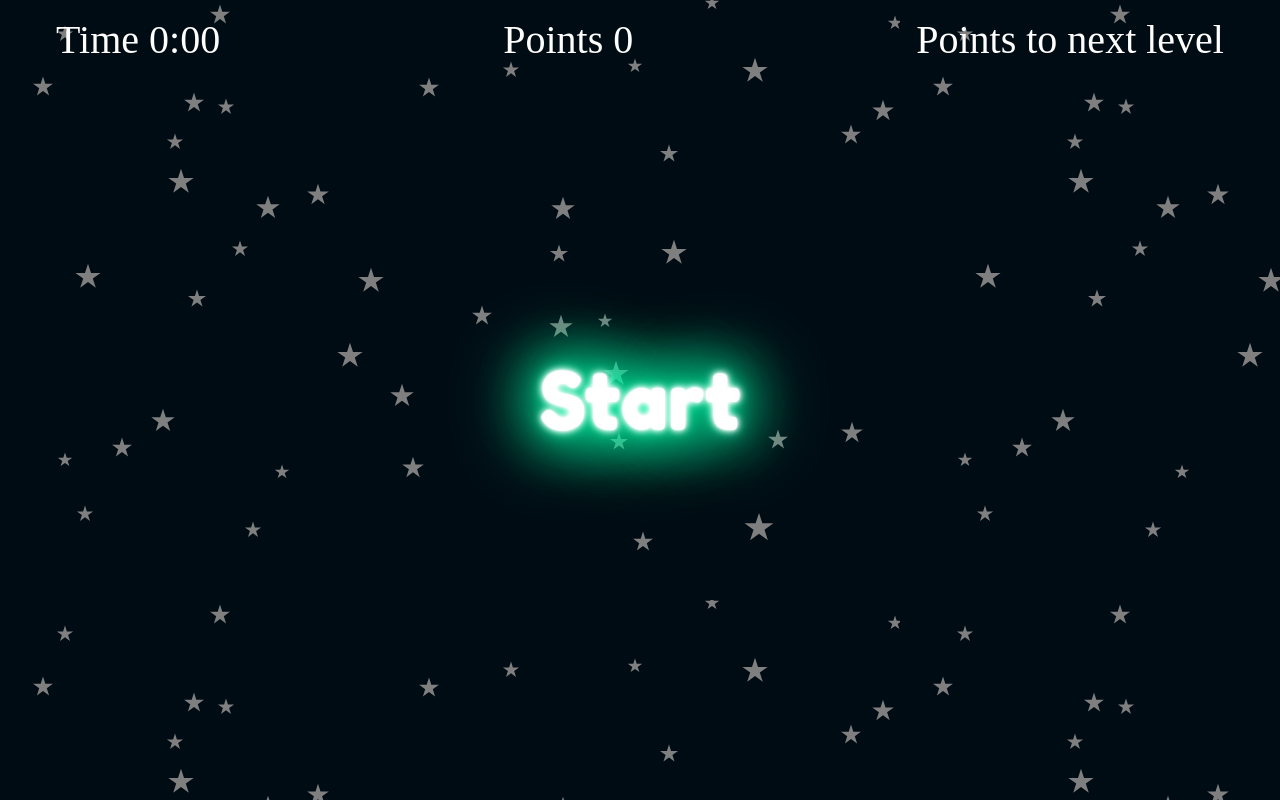
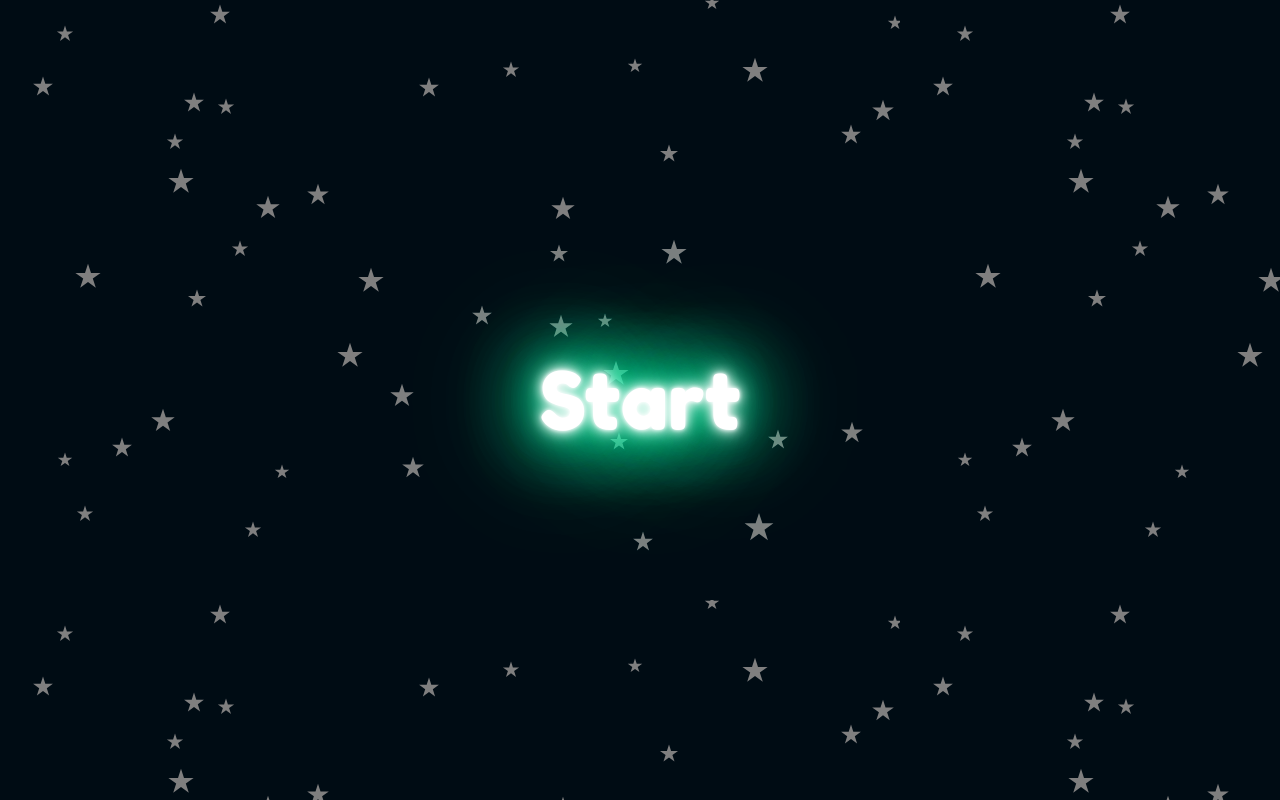
Before and after one commit to GrzegorzBanaszak/caught-ball, a React (Create React App) app: page / in a window 1280 px wide. Built offline with nearby package versions, Linux system fonts and the light colour scheme; a web font is replaced by a local one.

Commit message:
Add game state and display result

```diff
--- a/src/components/Canvas.tsx
+++ b/src/components/Canvas.tsx
@@ -49,19 +49,30 @@ font-family: 'Fredoka One', cursive;
   animation: ${StarButtonKeyfram} 2.5s infinite alternate;
     cursor:pointer;
 `
+
+const Result = styled.div`
+  position:absolute ;
+  z-index:2;
+  top: 50%;
+  left: 50%;
+  transform:translate(-50%,-50%) ;
+  color:white;
+  font-size:5rem ;
+`
 const Canvas: React.FC = (): JSX.Element => {
-  const { balls, onBallClick, roundTime, score, isPlaing, onClickStart
+  const { balls, onBallClick, roundTime, score, isPlaing, onClickStart, gameState
   } = useGame()
 
 
   return (
     <main style={{ backgroundImage: `url(${bg})` }} className="canvas-container">
-      <Navigation roundTime={roundTime} score={score} />
+      {isPlaing && <Navigation roundTime={roundTime} score={score} />}
       {balls.map((item) => {
         const { size, positionX, positionY, color, id, points } = item
         return <Ball onBallClick={onBallClick} key={id} ballId={id} size={size} positionX={positionX} positionY={positionY} color={color} points={points} />
       })}
-      {!isPlaing && <StartButton onClick={onClickStart}>Start</StartButton>}
+      {!isPlaing && gameState === "Start" && <StartButton onClick={onClickStart}>Start</StartButton>}
+      {!isPlaing && gameState === "Result" && <Result>You result is {score} pt </Result>}
     </main>
   )
 }
--- a/src/hooks/useGame.ts
+++ b/src/hooks/useGame.ts
@@ -8,15 +8,19 @@ type GameReturnType = {
   roundTime: number;
   score: number;
   isPlaing: boolean;
+  gameState: string;
   onBallClick: (ballId: string, pointsToAdd: number) => void;
   onClickStart: () => void;
 };
 
+const gameStates: string[] = ["Start", "Plaing", "Result"];
+
 const useGame = (): GameReturnType => {
   const [balls, setBalls] = useState<IBall[]>([]);
   const [roundTime, setRoundTime] = useState<number>(0);
-  const [score, setScore] = useState(0);
-  const [level, setLevel] = useState(1);
+  const [score, setScore] = useState<number>(0);
+  const [level, setLevel] = useState<number>(1);
+  const [gameState, setGameState] = useState<string>(gameStates[0]);
   const [isPlaing, setIsPlaing] = useState(false);
   useEffect(() => {
     if (isPlaing) {
@@ -40,6 +44,7 @@ const useGame = (): GameReturnType => {
           if (prev - 2 < 0) {
             setIsPlaing(false);
             setBalls([]);
+            setGameState(gameStates[2]);
           }
           return prev - 1;
         }
@@ -100,7 +105,15 @@ const useGame = (): GameReturnType => {
     setIsPlaing(true);
   };
 
-  return { balls, roundTime, score, onBallClick, isPlaing, onClickStart };
+  return {
+    balls,
+    roundTime,
+    score,
+    onBallClick,
+    isPlaing,
+    onClickStart,
+    gameState,
+  };
 };
 
 export default useGame;
```
